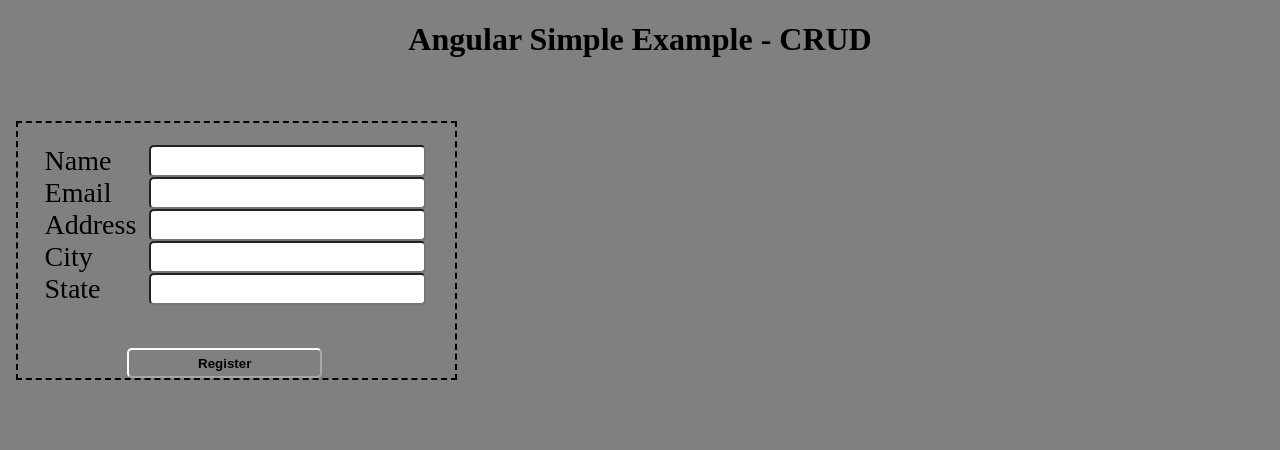
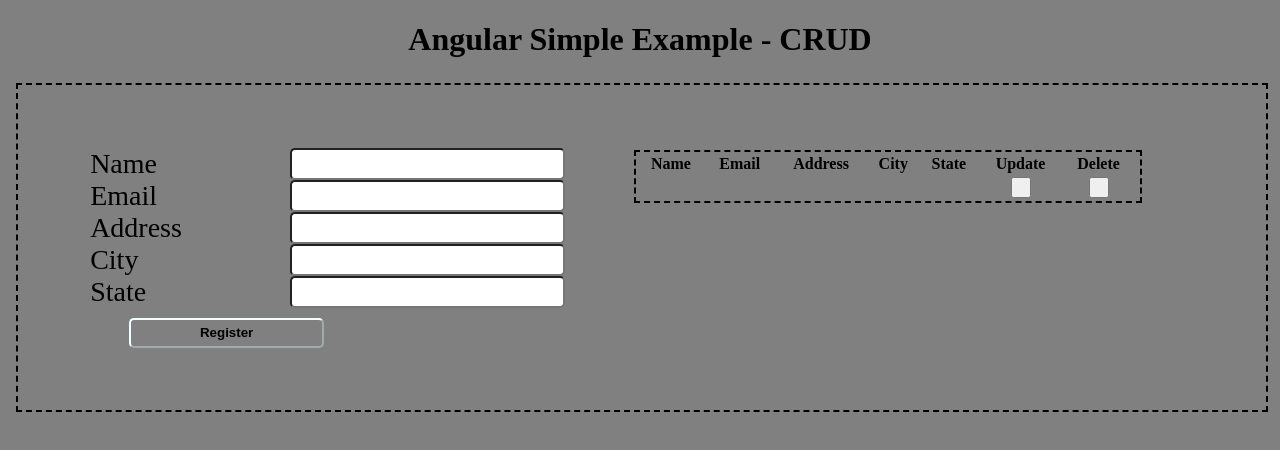
Before and after one commit to AdrianoEdu/Angular_Example, an Angular app: page / in a window 1280 px wide. Both pictures are taken after a click on the button "Register". Shown: the top 450 px of the page. Built offline with nearby package versions, Linux system fonts and the light colour scheme.

Commit message:
[ADD] : Create table to persist user of system.

```diff
--- a/src/app/app.component.css
+++ b/src/app/app.component.css
@@ -22,10 +22,14 @@
     display: inline;
 }
 
+.div-inline-block{
+    display: inline-block;
+}
+
 .div-grid{
-    width: 35%;
+    width: 100%;
     display: grid;
-    margin-top: 5%;
+    margin-top: 2%;
     border-style: dashed;
     border-width: 2px;
 }
@@ -51,3 +55,12 @@
     color: black;
     font-weight: bold;
 }
+
+.input-properties-button-update-delete{
+    width: 20px;
+    margin: auto auto;
+}
+
+.table-td-body-row{
+    text-align: center;
+}
--- a/src/app/app.component.html
+++ b/src/app/app.component.html
@@ -11,8 +11,8 @@
 <body class="body-background">
   <h1 class="h-centralize">Angular Simple Example - CRUD</h1>
 
-
   <div class="div-grid">
+    <div class="div-inline-block">
       <div class="div-inline-grid">
         <label class="label-properties" for="name">Name</label>
         <input class="input-properties" [(ngModel)]="user.name">
@@ -24,8 +24,42 @@
         <input class="input-properties" [(ngModel)]="user.city">
         <label class="label-properties" for="state">State</label>
         <input class="input-properties" [(ngModel)]="user.state">
+        <input type="button" class="input-properties-button" value="Register" (click)="registerUser()">
       </div>
-    <input type="button" class="input-properties-button" value="Register">
+      <div class="div-inline-block">
+        <div class="div-grid">
+          <table style="width: 500px;">
+            <thead>
+              <tr class="table-td-head-tr">
+                <th>Name</th>
+                <th>Email</th>
+                <th>Address</th>
+                <th>City</th>
+                <th>State</th>
+                <th>Update</th>
+                <th>Delete</th>
+              </tr>
+            </thead>
+            <tbody>
+              <tr *ngFor="let user of this.arrayUsers">
+                <td class="table-td-body-row">{{user.name}}</td>
+                <td class="table-td-body-row">{{user.email}}</td>
+                <td class="table-td-body-row">{{user.address}}</td>
+                <td class="table-td-body-row">{{user.city}}</td>
+                <td class="table-td-body-row">{{user.state}}</td>
+                <td class="table-td-body-row">
+                  <input class="input-properties-button-update-delete" type="button" (click)="updateUser(user)">
+                </td>
+                <td class="table-td-body-row">
+                  <input class="input-properties-button-update-delete" type="button" (click)="deleteUser(user)">
+                </td>
+              </tr>
+            </tbody>
+          </table>
+
+        </div>
+      </div>
+    </div>
   </div>
 
 
--- a/src/app/app.component.ts
+++ b/src/app/app.component.ts
@@ -11,11 +11,61 @@ export class AppComponent {
   title = 'AngularExample';
 
   public user: User = {} as User;
+  public arrayUsers: Array<User> = [];
+  public insert: Boolean = true;
 
-  ngOnInit(){
+  show() {
+    console.log(this.user)
   }
 
-  show(){
-    console.log(this.user)
+  registerUser() {
+    if (this.insert)
+    {
+      if (this.isEmptyUser())
+      {
+        this.insertUser(this.user);
+        console.log("Registered Success ! " + this.arrayUsers);
+      }
+      else
+      {
+        console.error("User name and address are empty");
+      }
+    }
+    else
+    {
+      this.deleteUser(this.user);
+      this.insertUser(this.user);
+      console.log("Updated Success ! " + this.arrayUsers);
+    }
+  }
+
+  cleanUser() {
+    this.user = {} as User;
+    this.insert = true;
+  }
+
+  insertUser(user: User){
+    this.arrayUsers.push(user);
+    this.cleanUser();
+  }
+
+  updateUser(user: User) {
+    this.user.name = user.name;
+    this.user.address = user.address;
+    this.user.city = user.city;
+    this.user.email = user.email;
+    this.user.state = user.state;
+
+    this.insert = false;
+  }
+
+  deleteUser(user: User)
+  {
+    let index = this.arrayUsers.findIndex(x => x.email == this.user.email);
+    this.arrayUsers.splice(index, 1);
+  }
+
+  isEmptyUser(): Boolean {
+    return this.user.name != "" && this.user.address != "";
   }
 }
```
Lines whose indentation alone changed are shown as unchanged.
